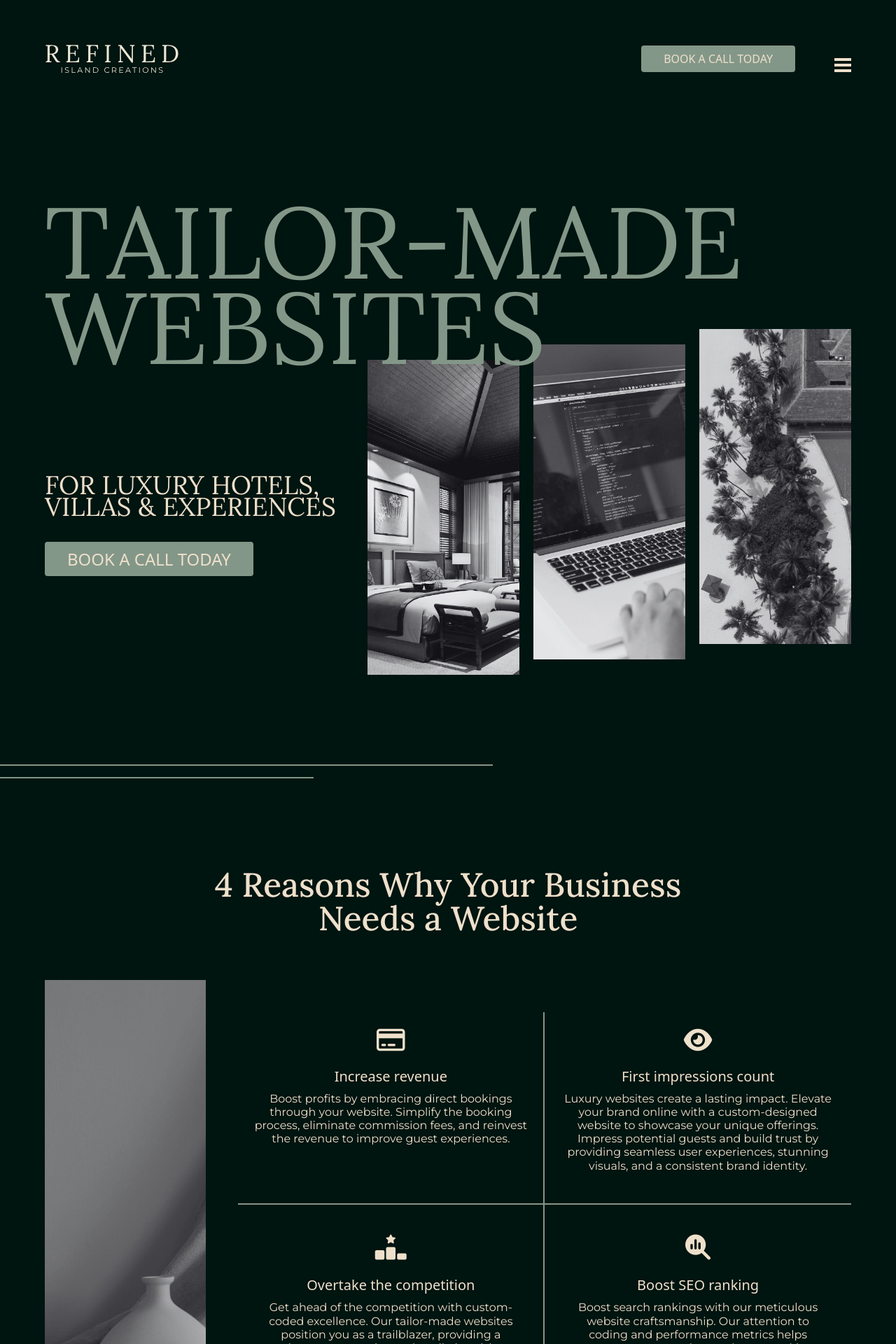
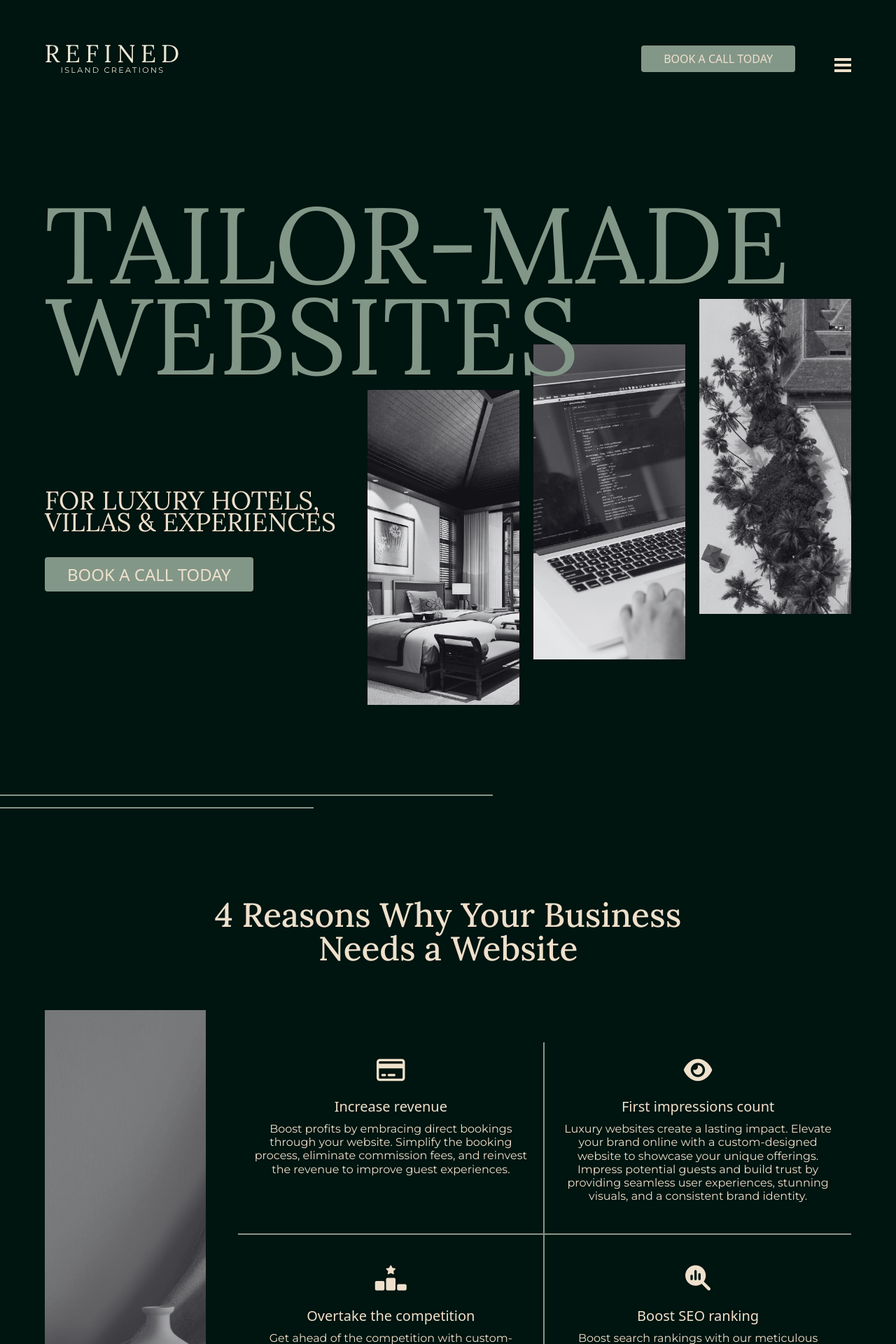
Before and after one commit to JuliaRees/refined-island-creations-2.0, a Jekyll site: the page built from index.html, in a window 1280 px wide. Shown: the top 1920 px of the page at 70% size. Built offline with Jekyll 4.4.1, drawn with Linux system fonts in a browser that asks for light colours; nearby versions of some CDN libraries.

Commit message:
responsiveness media q

```diff
--- a/_includes/calculator.html
+++ b/_includes/calculator.html
@@ -18,7 +18,7 @@
         </div>
     </div>
 
-    <div class="sm:w-1/2 sm:mt-4 bg-[#EEE0CB]">
+    <div class="sm:w-1/2 sm:mt-4 bg-[#f4ebde]">
         <div class="results text-center">
             <p class="font-syne text-2xl md:text-3xl  md:mt-[20px] pb-5p"> Stop Waving Your Profits Goodbye! </p>
             <p>Per Day: <span class="text-2xl sm:text-3xl text-[#b2141f] text-center">
--- a/assets/css/output-style.css
+++ b/assets/css/output-style.css
@@ -537,9 +537,6 @@ a {
 .mt-10p {
   margin-top: 10%;
 }
-.mt-16 {
-  margin-top: 4rem;
-}
 .mt-4 {
   margin-top: 1rem;
 }
@@ -555,9 +552,6 @@ a {
 .mt-\[30\%\] {
   margin-top: 30%;
 }
-.mt-\[55\%\] {
-  margin-top: 55%;
-}
 .mt-\[78\%\] {
   margin-top: 78%;
 }
@@ -596,9 +590,6 @@ a {
 }
 .min-h-60 {
   min-height: 60vh;
-}
-.min-h-70 {
-  min-height: 70vh;
 }
 .min-h-90 {
   min-height: 90vh;
@@ -687,9 +678,9 @@ a {
   --tw-bg-opacity: 1;
   background-color: rgb(74 89 78 / var(--tw-bg-opacity));
 }
-.bg-\[\#EEE0CB\] {
+.bg-\[\#f4ebde\] {
   --tw-bg-opacity: 1;
-  background-color: rgb(238 224 203 / var(--tw-bg-opacity));
+  background-color: rgb(244 235 222 / var(--tw-bg-opacity));
 }
 .bg-agreen {
   --tw-bg-opacity: 1;
@@ -959,7 +950,6 @@ svg {
 .text-lightgreen {
     color: #839788;
 }
-
 
 
 .line-top {
@@ -1017,8 +1007,6 @@ svg {
     z-index: 1000;
     position: fixed;
 }
-
-
 
 .hamburger-menu {
     display: flex;
@@ -1093,6 +1081,241 @@ svg {
         top: 6.5vw;
     }
 }
+
+/* Header Banners */
+
+@media (min-width:300px) {
+    .responsive-header {
+        font-size: 3rem;
+    }
+    .index-main-picture {
+        margin-top: 50.9%;
+    }
+    .services-main-picture {
+        margin-top: 26.9%;
+    }
+}
+
+@media (min-width:330px) {
+    .responsive-header {
+        font-size: 3.3rem;
+    }
+}
+
+@media (min-width:360px) {
+    .responsive-header {
+        font-size: 3.6rem;
+    }
+}
+
+@media (min-width:390px) {
+    .responsive-header {
+        font-size: 3.9rem;
+    }
+    .index-main-picture {
+        margin-top: 50.4%;
+    }
+}
+
+@media (min-width:420px) {
+    .responsive-header {
+        font-size: 4.2rem;
+    }
+}
+
+@media (min-width:450px) {
+    .responsive-header {
+        font-size: 4.5rem;
+    }
+}
+
+@media (min-width:480px) {
+    .responsive-header {
+        font-size: 4.8rem;
+    }
+}
+
+@media (min-width:510px) {
+    .responsive-header {
+        font-size: 5.1rem;
+    }
+}
+
+@media (min-width:540px) {
+    .responsive-header {
+        font-size: 5.4rem;
+    }
+}
+
+@media (min-width:570px) {
+    .responsive-header {
+        font-size: 5.7rem;
+    }
+}
+
+@media (min-width:640px) {
+    .index-main-picture {
+        margin-top: 15%;
+    }
+    .index-second-picture {
+        margin-top: 35%;
+    }
+
+    .services-main-picture {
+        margin-top: 0;
+    }
+    .services-second-picture {
+        margin-top: -20%;
+    }
+
+
+}
+
+@media (min-width:702px) {
+    .index-main-picture {
+        margin-top: -30%;
+    }
+    .index-second-picture {
+        margin-top: -10%;
+    }
+
+    .services-main-picture {
+        margin-top: -10%;
+    }
+    .services-second-picture {
+        margin-top: -30%;
+    }
+}
+
+@media (min-width:721px) {
+    .services-main-picture {
+        margin-top: -50%;
+    }
+    .services-second-picture {
+        margin-top: -30%;
+    }
+}
+
+@media (min-width:740px) {
+    .responsive-header {
+        font-size: 6rem;
+    }
+}
+
+@media (min-width:768px) {
+    .index-main-picture {
+        margin-top: -40%;
+    }
+    .index-second-picture {
+        margin-top: -20%;
+    }
+
+    .services-main-picture {
+        margin-top: -30%;
+    }
+    .services-second-picture {
+        margin-top: -50%;
+    }
+    .services-third-picture {
+        margin-top: -70%;
+    }
+}
+
+@media (min-width:800px) {
+    .responsive-header {
+        font-size: 6.5rem;
+    }
+
+    .responsive-header-services {
+        font-size: 6.3rem;
+    }
+
+    .index-main-picture {
+        margin-top: -40%;
+    }
+    .index-second-picture {
+        margin-top: -10%;
+    }
+    .index-third-picture {
+        margin-top: 20%;
+    }
+}
+
+@media (min-width:850px) {
+    .responsive-header {
+        font-size: 6.8rem;
+    }
+}
+
+@media (min-width:900px) {
+    .responsive-header {
+        font-size: 7.2rem;
+    }
+}
+
+@media (min-width:950px) {
+    .responsive-header {
+        font-size: 7.6rem;
+    }
+}
+
+@media (min-width:1000px) {
+    .responsive-header {
+        font-size: 8rem;
+    }
+}
+
+@media (min-width:1100px) {
+    .responsive-header {
+        font-size: 8.8rem;
+    }
+}
+
+@media (min-width:1200px) {
+    .responsive-header {
+        font-size: 9.6rem;
+    }
+}
+
+@media (min-width:1300px) {
+    .responsive-header {
+        font-size: 10.4rem;
+    }
+}
+
+@media (min-width:1400px) {
+    .responsive-header {
+        font-size: 11rem;
+    }
+}
+
+@media (min-width:1500px) {
+    .responsive-header {
+        font-size: 12rem;
+    }
+}
+
+@media (min-width:1600px) {
+    .responsive-header {
+        font-size: 12.7rem;
+    }
+}
+
+
+
+
+
+
+
+
+
+
+
+
+
+
+
+
 
 
 .subtle {
@@ -1346,12 +1569,6 @@ input[type="number"] {
   }
 }
 
-@media (min-width: 380px) {
-  .min-\[380px\]\:mt-0 {
-    margin-top: 0px;
-  }
-}
-
 @media (min-width: 450px) {
   .min-\[450px\]\:text-\[4rem\] {
     font-size: 4rem;
@@ -1398,9 +1615,6 @@ input[type="number"] {
   .sm\:mt-15p {
     margin-top: 15%;
   }
-  .sm\:mt-16 {
-    margin-top: 4rem;
-  }
   .sm\:mt-4 {
     margin-top: 1rem;
   }
@@ -1431,8 +1645,8 @@ input[type="number"] {
   .sm\:min-h-60 {
     min-height: 60vh;
   }
-  .sm\:min-h-70 {
-    min-height: 70vh;
+  .sm\:min-h-90 {
+    min-height: 90vh;
   }
   .sm\:w-1\/2 {
     width: 50%;
@@ -1584,9 +1798,6 @@ input[type="number"] {
   .md\:-ml-\[60\%\] {
     margin-left: -60%;
   }
-  .md\:-mt-10p {
-    margin-top: -10%;
-  }
   .md\:-mt-20p {
     margin-top: -20%;
   }
--- a/index.html
+++ b/index.html
@@ -21,7 +21,7 @@ seo:
 
 	<div class="pb-10p sm:pb-[25%] md:pb-20p">
 		<div class="pt-10p sm:pt-5p md:pt-10p 2xl:pt-5p relative">
-			<h1 class="text-[3rem] min-[450px]:text-[4rem] sm:text-[5.2rem] md:text-[6.2rem] lg:text-[8.3rem] xl:text-[9rem] 2xl:text-[11rem] font-serif uppercase mb-0 absolute z-10 text-lightgreen"> Tailor-made websites </h1>
+			<h1 class="responsive-header font-serif uppercase mb-0 absolute z-10 text-lightgreen"> Tailor-made websites </h1>
 		</div>
 	</div>
 
@@ -41,15 +41,15 @@ seo:
 
 			<div class="sm:grid sm:grid-cols-2 md:grid-cols-3 sm:gap-5">
 
-				<div class="hidden md:block col-span-1">
+				<div class="hidden md:block col-span-1 index-third-picture">
 					<img src="/images/luxury-hotel-room.png" alt="" class="min-h-50 object-cover">
 				</div>
 
-				<div class="hidden sm:block col-span-1 -mt-10p">
+				<div class="hidden sm:block col-span-1 index-second-picture">
 					<img src="/images/website-design.png" alt="" class="min-h-40 sm:min-h-50 object-cover">
 				</div>
 
-				<div class="col-span-1 mt-[55%] min-[370px]:mt-20p sm:-mt-20p">
+				<div class="col-span-1 index-main-picture">
 					<img src="/images/luxury-hotel-bali.png" alt="" class="min-h-40 sm:min-h-50 object-cover">
 				</div>
 			</div>
--- a/portfolio.html
+++ b/portfolio.html
@@ -21,7 +21,7 @@ seo:
 
 	<div class="pb-10p sm:pb-[25%] md:pb-20p">
 		<div class="pt-10p sm:pt-5p md:pt-10p 2xl:pt-5p relative">
-			<h1 class="text-[3rem] min-[450px]:text-[4rem] sm:text-[5.2rem] md:text-[6.2rem] lg:text-[8.3rem] xl:text-[9rem] 2xl:text-[11rem] font-serif uppercase mb-0 absolute z-10 text-lightgreen"> Our Portfolio </h1>
+			<h1 class="text-[3rem] responsive-header font-serif uppercase mb-0 absolute z-10 text-lightgreen"> Our Portfolio </h1>
 		</div>
 	</div>
 
--- a/style.css
+++ b/style.css
@@ -80,7 +80,6 @@ svg {
 }
 
 
-
 .line-top {
     border-width: 2px;
     border-bottom-width: 0px;
@@ -136,8 +135,6 @@ svg {
     z-index: 1000;
     position: fixed;
 }
-
-
 
 .hamburger-menu {
     display: flex;
@@ -212,6 +209,241 @@ svg {
         top: 6.5vw;
     }
 }
+
+/* Header Banners */
+
+@media (min-width:300px) {
+    .responsive-header {
+        font-size: 3rem;
+    }
+    .index-main-picture {
+        margin-top: 50.9%;
+    }
+    .services-main-picture {
+        margin-top: 26.9%;
+    }
+}
+
+@media (min-width:330px) {
+    .responsive-header {
+        font-size: 3.3rem;
+    }
+}
+
+@media (min-width:360px) {
+    .responsive-header {
+        font-size: 3.6rem;
+    }
+}
+
+@media (min-width:390px) {
+    .responsive-header {
+        font-size: 3.9rem;
+    }
+    .index-main-picture {
+        margin-top: 50.4%;
+    }
+}
+
+@media (min-width:420px) {
+    .responsive-header {
+        font-size: 4.2rem;
+    }
+}
+
+@media (min-width:450px) {
+    .responsive-header {
+        font-size: 4.5rem;
+    }
+}
+
+@media (min-width:480px) {
+    .responsive-header {
+        font-size: 4.8rem;
+    }
+}
+
+@media (min-width:510px) {
+    .responsive-header {
+        font-size: 5.1rem;
+    }
+}
+
+@media (min-width:540px) {
+    .responsive-header {
+        font-size: 5.4rem;
+    }
+}
+
+@media (min-width:570px) {
+    .responsive-header {
+        font-size: 5.7rem;
+    }
+}
+
+@media (min-width:640px) {
+    .index-main-picture {
+        margin-top: 15%;
+    }
+    .index-second-picture {
+        margin-top: 35%;
+    }
+
+    .services-main-picture {
+        margin-top: 0;
+    }
+    .services-second-picture {
+        margin-top: -20%;
+    }
+
+
+}
+
+@media (min-width:702px) {
+    .index-main-picture {
+        margin-top: -30%;
+    }
+    .index-second-picture {
+        margin-top: -10%;
+    }
+
+    .services-main-picture {
+        margin-top: -10%;
+    }
+    .services-second-picture {
+        margin-top: -30%;
+    }
+}
+
+@media (min-width:721px) {
+    .services-main-picture {
+        margin-top: -50%;
+    }
+    .services-second-picture {
+        margin-top: -30%;
+    }
+}
+
+@media (min-width:740px) {
+    .responsive-header {
+        font-size: 6rem;
+    }
+}
+
+@media (min-width:768px) {
+    .index-main-picture {
+        margin-top: -40%;
+    }
+    .index-second-picture {
+        margin-top: -20%;
+    }
+
+    .services-main-picture {
+        margin-top: -30%;
+    }
+    .services-second-picture {
+        margin-top: -50%;
+    }
+    .services-third-picture {
+        margin-top: -70%;
+    }
+}
+
+@media (min-width:800px) {
+    .responsive-header {
+        font-size: 6.5rem;
+    }
+
+    .responsive-header-services {
+        font-size: 6.3rem;
+    }
+
+    .index-main-picture {
+        margin-top: -40%;
+    }
+    .index-second-picture {
+        margin-top: -10%;
+    }
+    .index-third-picture {
+        margin-top: 20%;
+    }
+}
+
+@media (min-width:850px) {
+    .responsive-header {
+        font-size: 6.8rem;
+    }
+}
+
+@media (min-width:900px) {
+    .responsive-header {
+        font-size: 7.2rem;
+    }
+}
+
+@media (min-width:950px) {
+    .responsive-header {
+        font-size: 7.6rem;
+    }
+}
+
+@media (min-width:1000px) {
+    .responsive-header {
+        font-size: 8rem;
+    }
+}
+
+@media (min-width:1100px) {
+    .responsive-header {
+        font-size: 8.8rem;
+    }
+}
+
+@media (min-width:1200px) {
+    .responsive-header {
+        font-size: 9.6rem;
+    }
+}
+
+@media (min-width:1300px) {
+    .responsive-header {
+        font-size: 10.4rem;
+    }
+}
+
+@media (min-width:1400px) {
+    .responsive-header {
+        font-size: 11rem;
+    }
+}
+
+@media (min-width:1500px) {
+    .responsive-header {
+        font-size: 12rem;
+    }
+}
+
+@media (min-width:1600px) {
+    .responsive-header {
+        font-size: 12.7rem;
+    }
+}
+
+
+
+
+
+
+
+
+
+
+
+
+
+
+
+
 
 
 .subtle {
```
Also changed, not shown: about.html (+16 -16 lines), services.html (+4 -4 lines).
